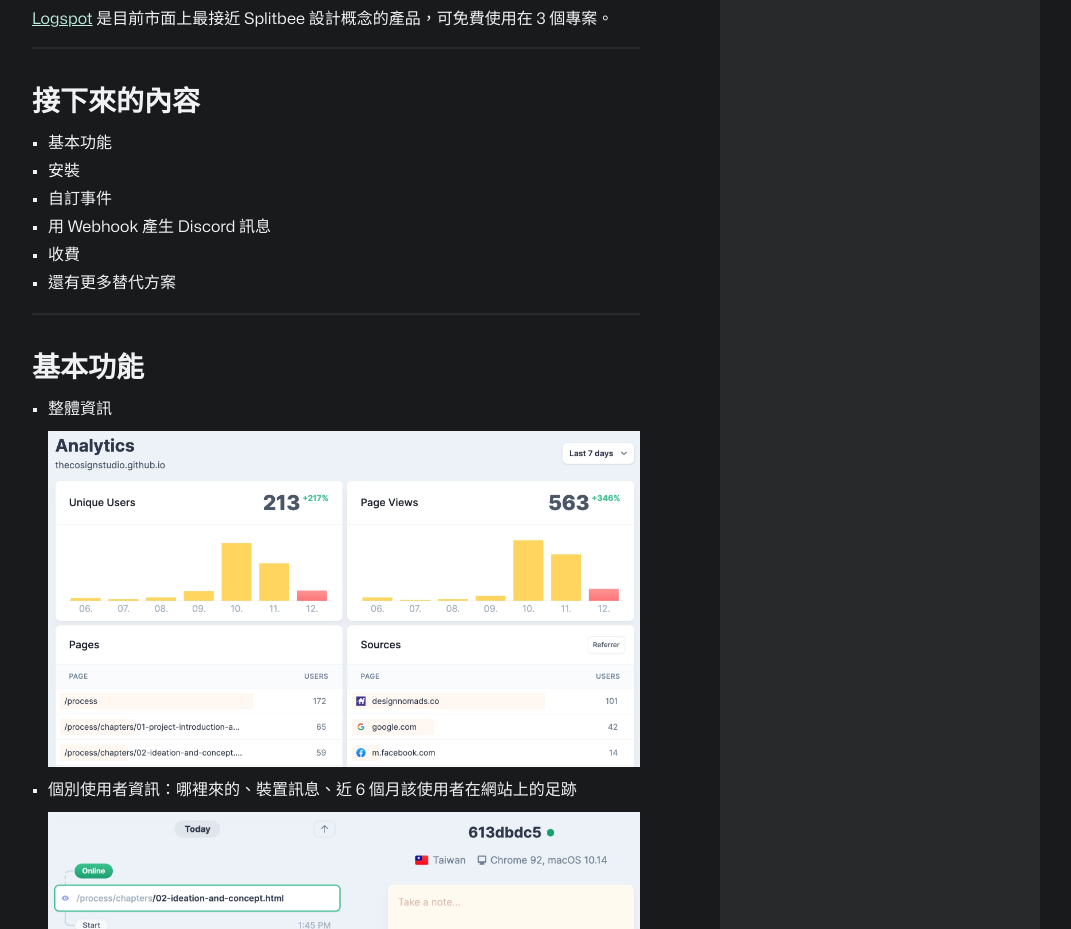
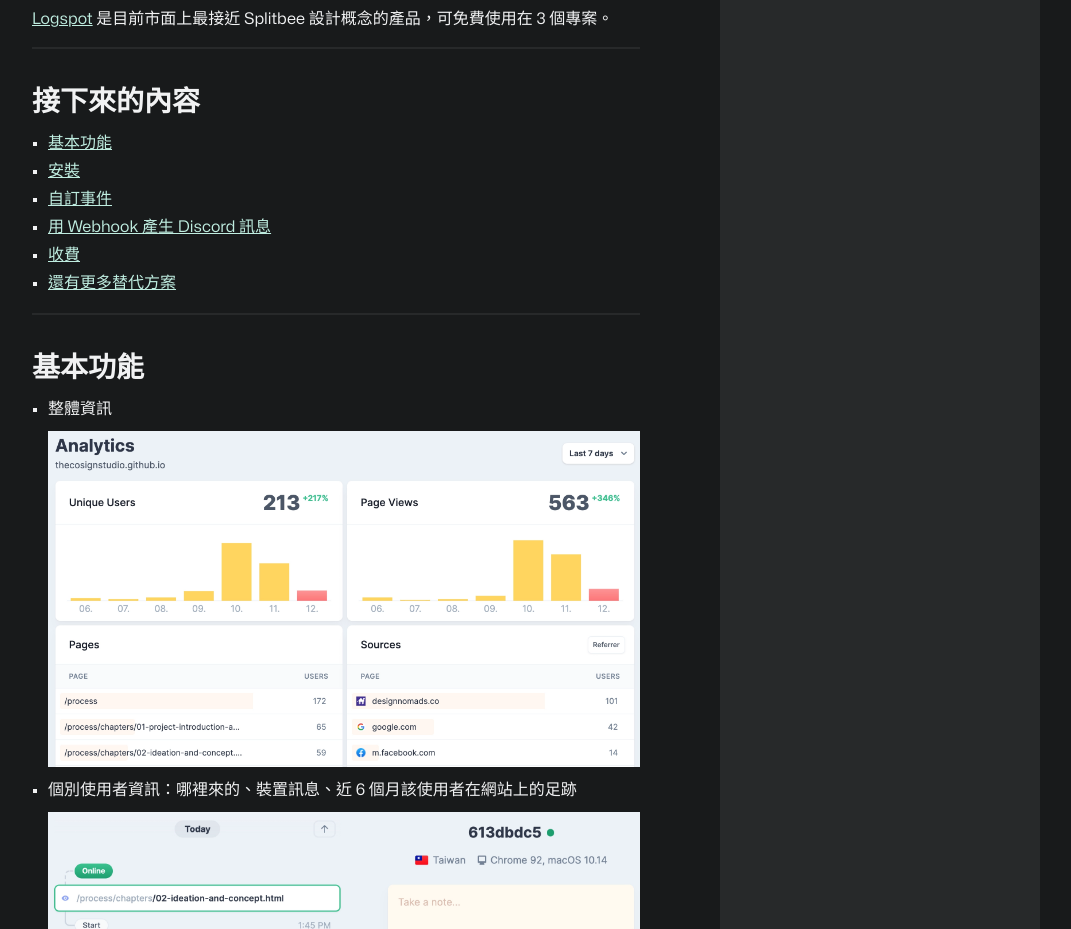
Before and after one commit to ymcheung/build-ui, an Astro site: page /analytics-tool-splitbee in a window 1280 px wide. Shown: the part 820-1749 px from the top of the page, without its empty margins (112-1183 px from the left). Built offline with nearby package versions, Linux system fonts and the light colour scheme; Astro itself is replaced by a stand-in of ours; some packages are replaced by stand-ins of ours; a web font is replaced by a local one.

Commit message:
Add anchor links

```diff
--- a/src/pages/analytics-tool-splitbee.mdx
+++ b/src/pages/analytics-tool-splitbee.mdx
@@ -31,12 +31,12 @@ sticker: "Splitbee"
 
 ## 接下來的內容
 
-- 基本功能
-- 安裝
-- 自訂事件
-- 用 Webhook 產生 Discord 訊息
-- 收費
-- 還有更多替代方案
+- [基本功能](#基本功能)
+- [安裝](#安裝)
+- [自訂事件](#自訂事件)
+- [用 Webhook 產生 Discord 訊息](#用-webhook-產生-discord-訊息)
+- [收費](#收費)
+- [還有更多替代方案](#還有更多替代方案)
 
 ---
 
```
Also changed, not shown: src/pages/chakra-ui-with-react-hook-form.mdx (+4 -4 lines), src/pages/moment-with-astro.mdx (+5 -5 lines).
